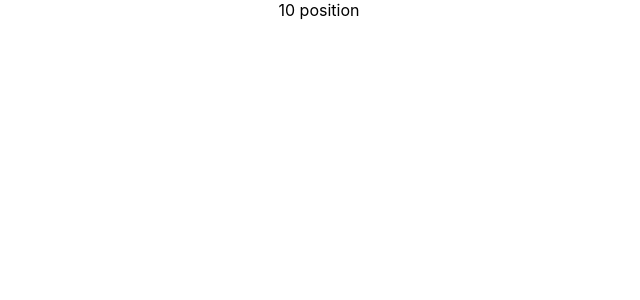
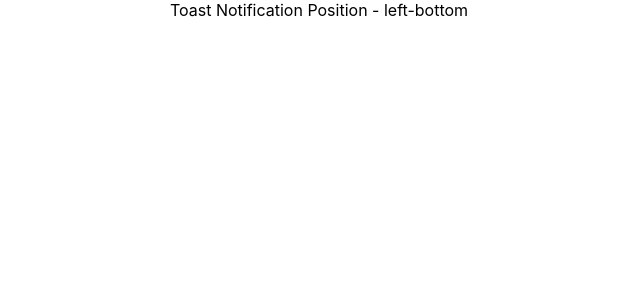
Before and after one commit to LazyyNguyen/typescript-learn, a React (Create React App) app: page / in a window 1280 px wide. Shown: the top 300 px of the page, without its empty margins (321-961 px from the left). Built offline with nearby package versions, Linux system fonts and the light colour scheme.

Commit message:
template literals

```diff
--- a/src/App.tsx
+++ b/src/App.tsx
@@ -1,12 +1,11 @@
 import React from 'react';
 import './App.css';
-import { List } from './components/generics/List';
-import { RandomNumber } from './components/restriction/RandomNumber';
+import { Toast } from './components/templateliterals/Toast';
 function App() {
 
   return (
     <div className="App">
-      <RandomNumber value={10} isPosition/>
+      <Toast position='left-bottom'/>
     </div>
   );
 }
--- /dev/null
+++ b/src/components/templateliterals/Toast.tsx
@@ -0,0 +1,12 @@
+import { type } from "@testing-library/user-event/dist/type"
+
+type HorizontalPosition = 'left' | 'right' |'center'
+type VerticalPosition = 'top' | 'bottom' | 'center'
+
+type ToastProps = {
+    position: |Exclude<`${HorizontalPosition}-${VerticalPosition}`, 'center-center'> | 'center'
+}
+
+export const Toast = ({position}: ToastProps) => {
+    return <div>Toast Notification Position - {position}</div>
+}
```
